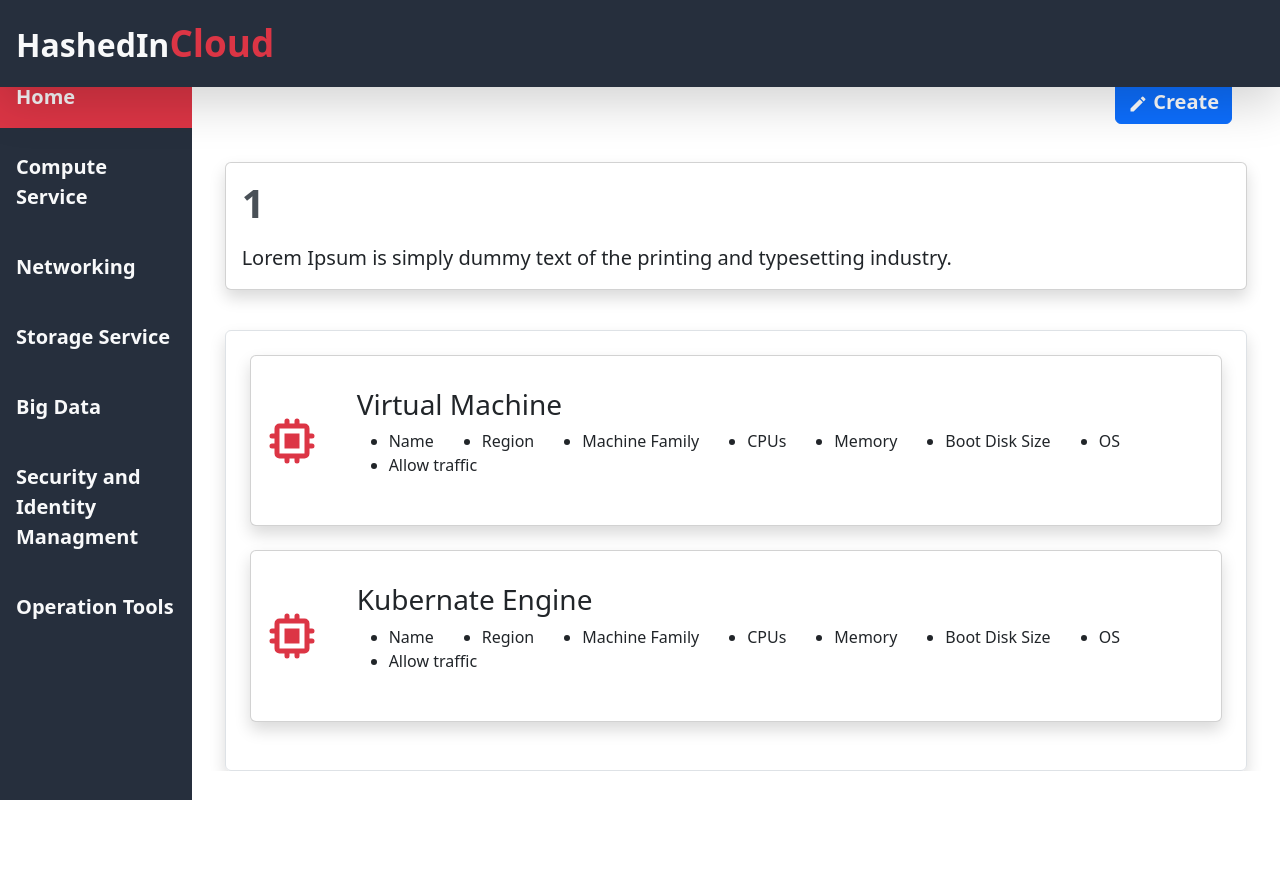
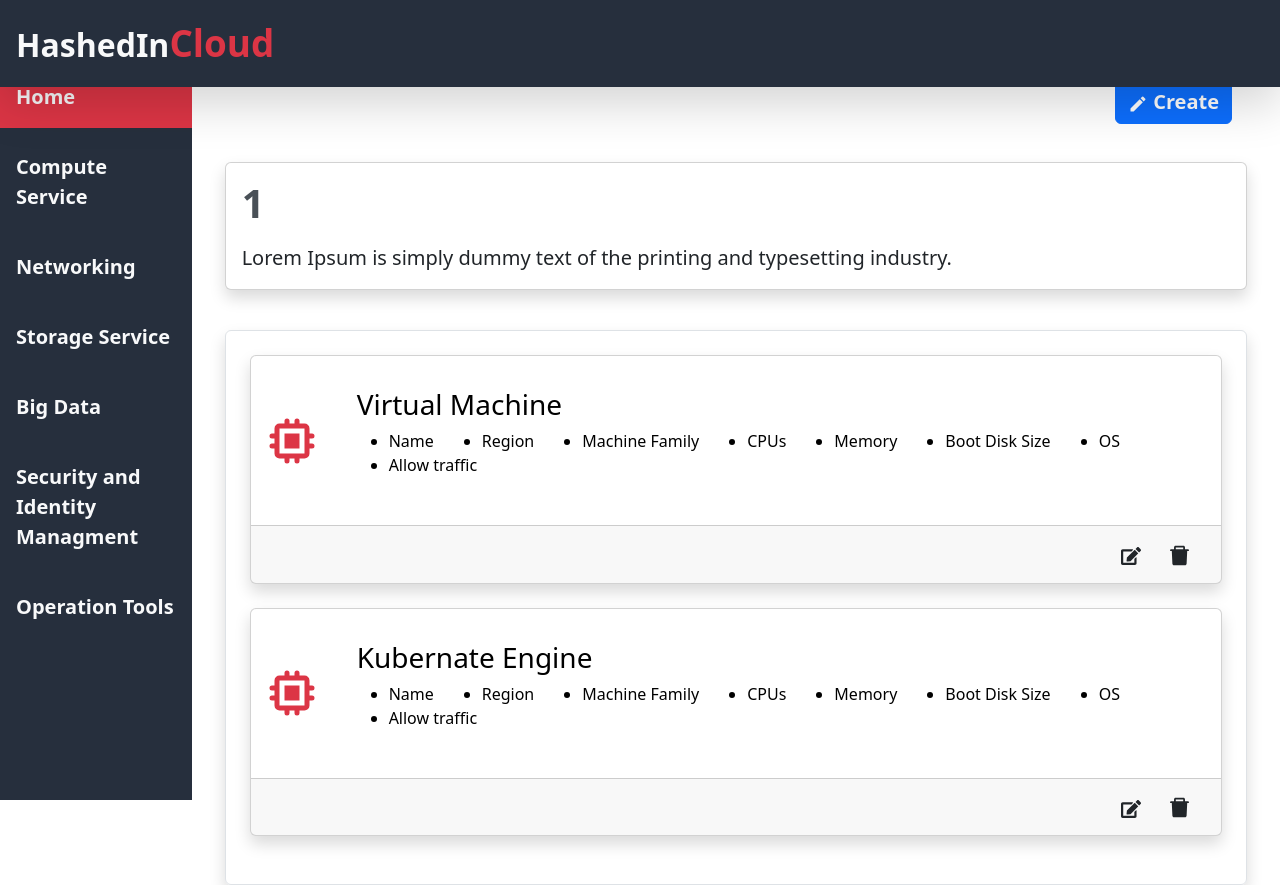
Before and after one commit to heet-kumar/CloudCustom, a Next.js app in the folder client/: page /dashboard/1 in a window 1280 px wide. Before the commit the page ends 800 px from the top, so only its background shows below. Built offline with nearby package versions, Linux system fonts and the light colour scheme.

Commit message:
Delete Functionalities added in Services

```diff
--- a/client/pages/dashboard/[service].tsx
+++ b/client/pages/dashboard/[service].tsx
@@ -4,6 +4,9 @@ import { useState } from "react";
 import { HiChip } from 'react-icons/hi'
 import { MdCreate } from "react-icons/md";
 import Multiselect from "multiselect-react-dropdown";
+import { FaEdit } from "react-icons/fa";
+import { AiFillDelete } from "react-icons/ai";
+import Link from "next/link";
 
 
 const Service = () => {
@@ -83,6 +86,15 @@ const Service = () => {
         setSubServices([...subServices,{name: serviceName,fields: field}])
     }
 
+    const deleteCard = (cname:string) => {
+        const newdata = subServices.filter( p => p.name !== cname);
+        setSubServices(newdata);
+    }
+
+    const editcard = (cname:string) => {
+
+    }
+
     return(
         <div className={style.service}>
 
@@ -153,7 +165,8 @@ const Service = () => {
                     {
                         subServices.map( (p) => {
                             return(
-                                <div className="shadow card w-100 mb-4">
+                                <div className="shadow card w-100 mb-4 ">
+                                    <Link href={`/service/${p.name.toLowerCase()}`} className="text-decoration-none text-black">
                                         <div className="card-body d-flex">
                                             <div className="d-flex align-items-center"><HiChip color={'#dc3545'} size={'50'}/></div>
                                             <div className="card-body">
@@ -169,6 +182,11 @@ const Service = () => {
                                                 </ul>
                                             </div>
                                         </div>
+                                    </Link>
+                                    <div className="card-footer d-flex justify-content-end">
+                                            <button className='btn' onClick={() => editcard(p.name)}><FaEdit size={'20'} /></button>
+                                            <button className='btn' onClick={() => deleteCard(p.name)}><AiFillDelete size={'25'} /></button>
+                                    </div>
                                 </div>
                             );
                         })
```
Lines whose indentation alone changed are shown as unchanged.
